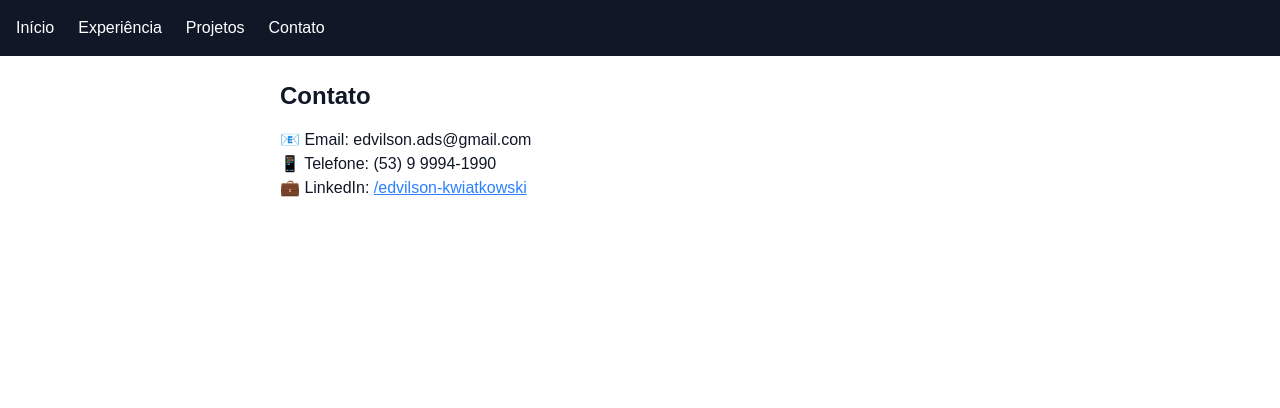
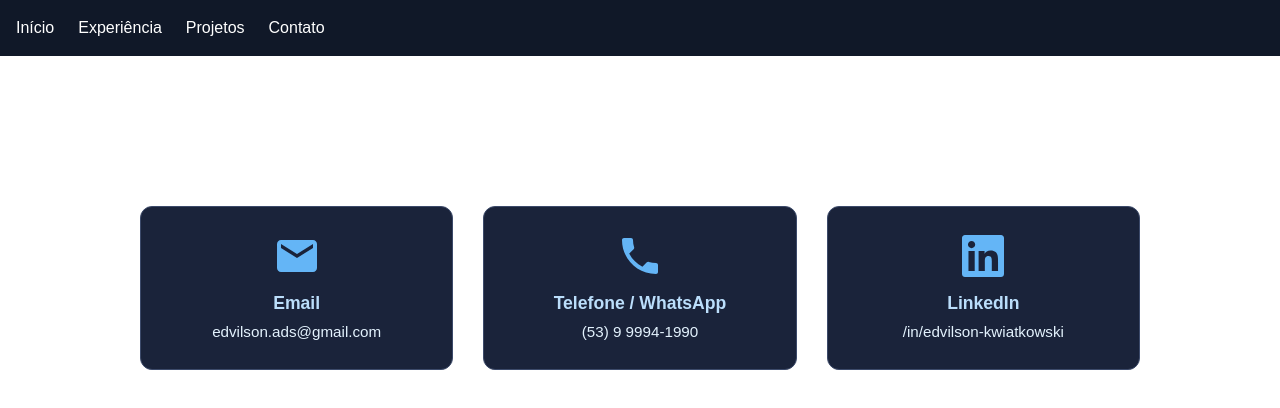
Before and after one commit to Edvilson/Portfolio, a Next.js app: page /contato in a window 1280 px wide. Shown: the top 408 px of the page. Built offline with nearby package versions, Linux system fonts and the light colour scheme.

Commit message:
Update contact

```diff
--- a/package.json
+++ b/package.json
@@ -12,7 +12,8 @@
     "lucide-react": "^0.548.0",
     "next": "15.4.2",
     "react": "19.1.0",
-    "react-dom": "19.1.0"
+    "react-dom": "19.1.0",
+    "react-icons": "^5.5.0"
   },
   "devDependencies": {
     "@eslint/eslintrc": "^3",
--- a/src/app/contato/page.tsx
+++ b/src/app/contato/page.tsx
@@ -1,10 +1,34 @@
-export default function Contato() {
-    return (
-      <main className="p-6 max-w-3xl mx-auto">
-        <h1 className="text-2xl font-bold mb-4">Contato</h1>
-        <p>📧 Email: edvilson.ads@gmail.com</p>
-        <p>📱 Telefone: (53) 9 9994-1990</p>
-        <p>💼 LinkedIn: <a href="https://www.linkedin.com/in/edvilson-kwiatkowski/" target="_blank" className="text-blue-500 underline">/edvilson-kwiatkowski</a></p>
-      </main>
-    );
-  }
+// ContactPage.js
+import { MdEmail, MdPhone } from 'react-icons/md'; // Ícones de Material Design
+import { FaLinkedin } from 'react-icons/fa'; // Ícone do LinkedIn
+
+export default function ContactPage() {
+  return (
+    <div className="contact-container">
+      <h1>Contato</h1>
+
+      <div className="contact-grid">
+        {/* Card de Email */}
+        <a href="mailto:edvilson.ads@gmail.com" className="contact-card">
+          <MdEmail className="icon" />
+          <p className="title">Email</p>
+          <p className="value">edvilson.ads@gmail.com</p>
+        </a>
+
+        {/* Card de Telefone/WhatsApp */}
+        <a href="https://wa.me/5553999941990" target="_blank" rel="noopener noreferrer" className="contact-card">
+          <MdPhone className="icon" />
+          <p className="title">Telefone / WhatsApp</p>
+          <p className="value">(53) 9 9994-1990</p>
+        </a>
+
+        {/* Card de LinkedIn */}
+        <a href="https://www.linkedin.com/in/edvilson-kwiatkowski" target="_blank" rel="noopener noreferrer" className="contact-card">
+          <FaLinkedin className="icon" />
+          <p className="title">LinkedIn</p>
+          <p className="value">/in/edvilson-kwiatkowski</p>
+        </a>
+      </div>
+    </div>
+  );
+}
--- a/src/app/globals.css
+++ b/src/app/globals.css
@@ -29,3 +29,70 @@ body {
   @apply bg-white text-gray-900 dark:bg-gray-900 dark:text-white;
   font-family: sans-serif;
 }
+
+/* Container Principal */
+.contact-container {
+  display: flex;
+  flex-direction: column;
+  align-items: center; /* Centraliza tudo horizontalmente */
+  padding: 50px 20px;
+  min-height: calc(100vh - 80px); /* Garante que preencha a tela (ajuste 80px para altura do seu header) */
+}
+
+.contact-container h1 {
+  margin-bottom: 40px;
+  font-size: 2.5em;
+  color: #fff; /* Título em branco */
+}
+
+/* Layout de Cards (Grid) */
+.contact-grid {
+  display: grid;
+  grid-template-columns: repeat(auto-fit, minmax(280px, 1fr)); /* 3 colunas em desktop, empilha em mobile */
+  gap: 30px; /* Espaçamento entre os cards */
+  max-width: 1000px;
+  width: 100%;
+}
+
+/* Estilo do Card Individual */
+.contact-card {
+  background-color: #1a233a; /* Fundo do card ligeiramente mais claro que o fundo da página */
+  border: 1px solid #3c4a6a;
+  border-radius: 12px;
+  padding: 25px;
+  text-align: center;
+  transition: transform 0.3s ease, box-shadow 0.3s ease, background-color 0.3s ease;
+  text-decoration: none; /* Remove sublinhado */
+  display: flex;
+  flex-direction: column;
+  justify-content: center;
+  align-items: center;
+}
+
+/* Efeito de Hover */
+.contact-card:hover {
+  transform: translateY(-5px); /* Efeito de elevação sutil */
+  box-shadow: 0 10px 20px rgba(0, 0, 0, 0.5); /* Sombra mais visível */
+  background-color: #212c47; /* Fundo um pouco mais escuro ao passar o mouse */
+}
+
+/* Estilo dos Ícones */
+.contact-card .icon {
+  font-size: 3em;
+  color: #64b5f6; /* Uma cor azul vibrante para destaque */
+  margin-bottom: 10px;
+}
+
+/* Título e Valor */
+.contact-card .title {
+  font-size: 1.1em;
+  font-weight: 600;
+  color: #bbdefb; /* Cor mais clara para o título */
+  margin-bottom: 5px;
+}
+
+.contact-card .value {
+  font-size: 0.95em;
+  color: #e3f2fd; /* Cor mais próxima do branco para o valor */
+  word-break: break-all; /* Garante que emails longos não quebrem o layout */
+}
```
Also changed, not shown: 1 other file (tests, documents, lock files or other folders).
